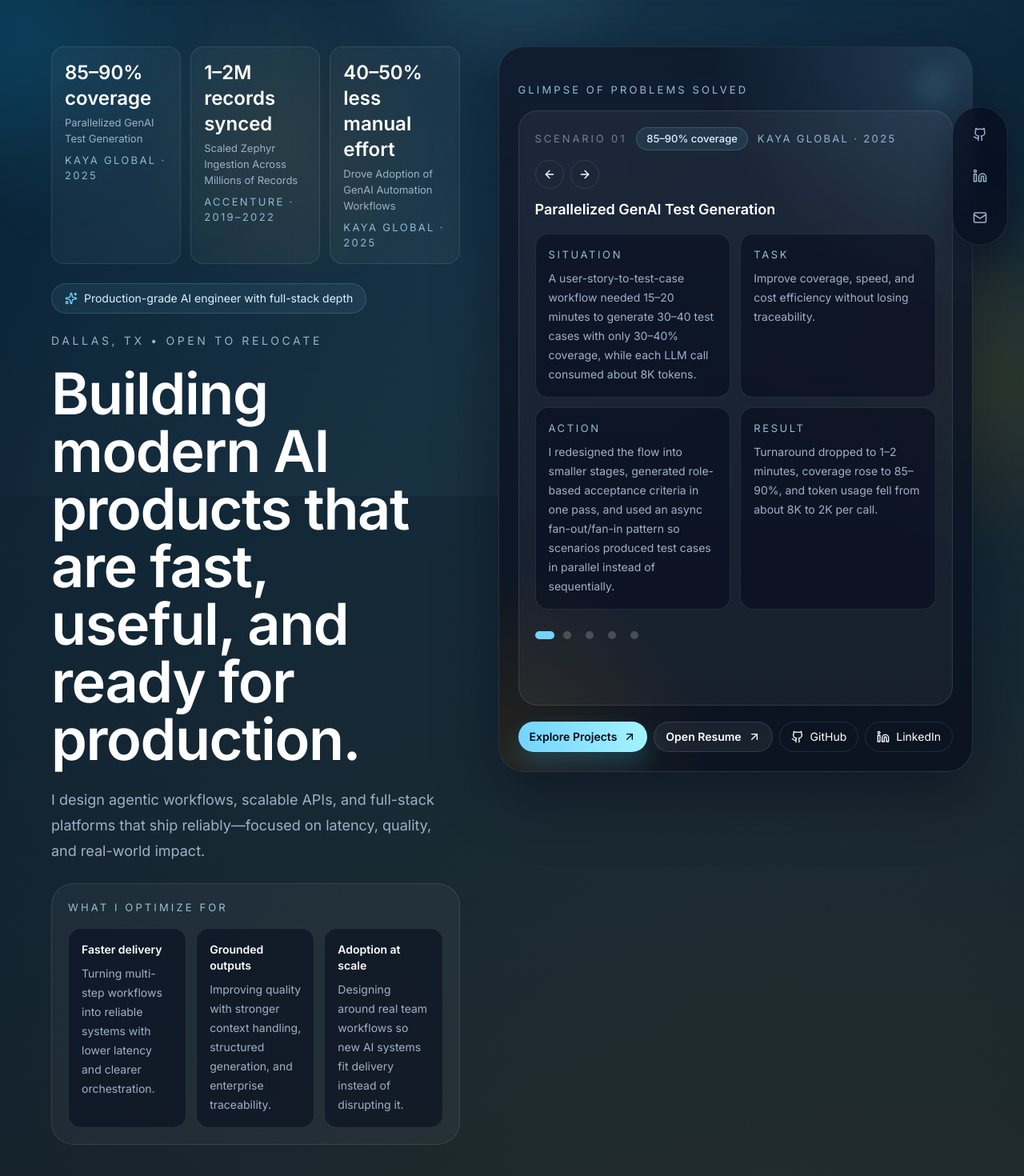
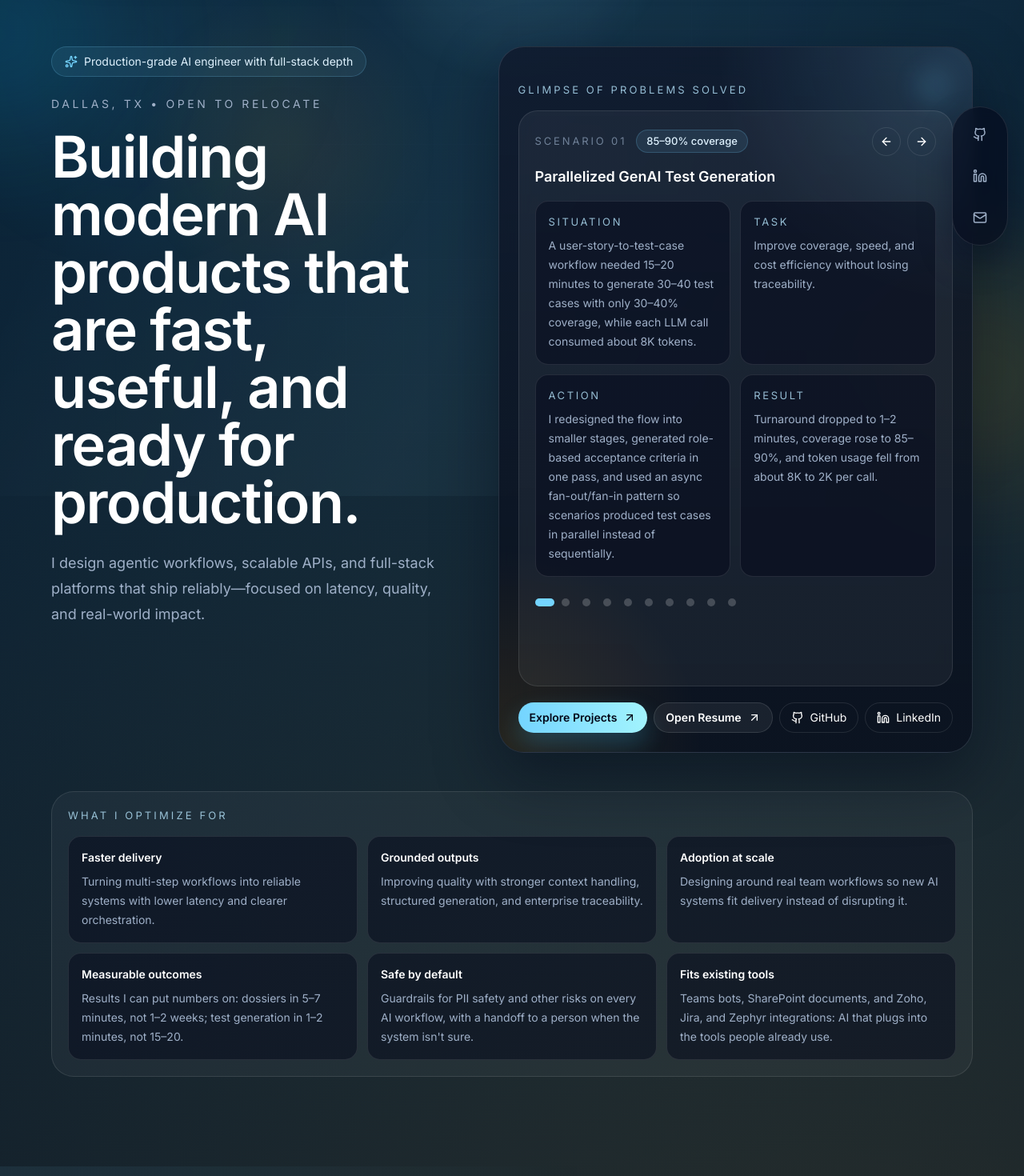
Before and after one commit to dhawalpanchal1997/My_Profile_Website, a Next.js app: page / in a window 1280 px wide. Shown: the part 180-1650 px from the top of the page at 80% size. Built offline with nearby package versions, Linux system fonts and the light colour scheme.

Commit message:
feat: enhance Hero component with optimized features and add new scenarios to resume data

```diff
--- a/src/components/Hero.tsx
+++ b/src/components/Hero.tsx
@@ -39,24 +39,6 @@ export default function Hero() {
           transition={{ duration: 0.55, ease: "easeOut" }}
           className="relative"
         >
-          <div className="mb-6 grid gap-3 sm:grid-cols-3">
-            {proofStrip.map((scenario) => (
-              <div
-                key={scenario.id}
-                className="rounded-2xl border border-white/10 bg-white/[0.04] p-4"
-              >
-                <p className="text-2xl font-semibold text-white [font-family:var(--font-display)]">
-                  {scenario.impact}
-                </p>
-                <p className="mt-1 text-xs leading-5 text-[var(--text-secondary)]">
-                  {scenario.title}
-                </p>
-                <p className="mt-2 text-xs uppercase tracking-[0.18em] text-sky-200/75">
-                  {scenario.employer} · {scenario.year}
-                </p>
-              </div>
-            ))}
-          </div>
 
           <div className="pill-label inline-flex items-center gap-2 rounded-full px-4 py-2 text-sm text-sky-100">
             <Sparkles size={16} className="text-sky-300" />
@@ -75,41 +57,6 @@ export default function Hero() {
           <p className="mt-6 max-w-2xl text-lg leading-8 text-[var(--text-secondary)]">
             {hero.subheadline}
           </p>
-
-          <div className="mt-6 rounded-[1.75rem] border border-white/10 bg-white/[0.04] p-5">
-            <p className="text-xs uppercase tracking-[0.24em] text-sky-200/80">
-              What I Optimize For
-            </p>
-            <div className="mt-4 grid gap-3 sm:grid-cols-3">
-              <div className="rounded-2xl border border-white/10 bg-slate-950/50 p-4">
-                <p className="text-sm font-semibold text-white">
-                  Faster delivery
-                </p>
-                <p className="mt-2 text-sm leading-6 text-[var(--text-secondary)]">
-                  Turning multi-step workflows into reliable systems with lower
-                  latency and clearer orchestration.
-                </p>
-              </div>
-              <div className="rounded-2xl border border-white/10 bg-slate-950/50 p-4">
-                <p className="text-sm font-semibold text-white">
-                  Grounded outputs
-                </p>
-                <p className="mt-2 text-sm leading-6 text-[var(--text-secondary)]">
-                  Improving quality with stronger context handling, structured
-                  generation, and enterprise traceability.
-                </p>
-              </div>
-              <div className="rounded-2xl border border-white/10 bg-slate-950/50 p-4">
-                <p className="text-sm font-semibold text-white">
-                  Adoption at scale
-                </p>
-                <p className="mt-2 text-sm leading-6 text-[var(--text-secondary)]">
-                  Designing around real team workflows so new AI systems fit
-                  delivery instead of disrupting it.
-                </p>
-              </div>
-            </div>
-          </div>
         </motion.div>
 
         <motion.div
@@ -126,7 +73,7 @@ export default function Hero() {
               <p className="text-xs uppercase tracking-[0.24em] text-sky-200/80">
                 Glimpse of Problems Solved
               </p>
-              <div className="rounded-[1.5rem] border border-white/10 bg-white/[0.05] p-5 lg:min-h-[744px]">
+              <div className="rounded-[1.5rem] border border-white/10 bg-white/[0.05] p-5 lg:min-h-[720px]">
                 <div className="flex flex-wrap items-center justify-between gap-3">
                   <div className="flex flex-wrap items-center gap-3">
                     <p className="text-xs uppercase tracking-[0.22em] text-[var(--text-muted)]">
@@ -135,9 +82,6 @@ export default function Hero() {
                     <span className="rounded-full border border-sky-300/20 bg-sky-300/10 px-3 py-1 text-xs font-medium text-sky-100">
                       {activeScenario.impact}
                     </span>
-                    <p className="text-xs uppercase tracking-[0.18em] text-sky-200/75">
-                      {activeScenario.employer} · {activeScenario.year}
-                    </p>
                   </div>
 
                   <div className="flex items-center gap-2">
@@ -208,7 +152,7 @@ export default function Hero() {
                   </div>
                 </motion.div>
 
-                <div className="mt-5 flex flex-wrap items-center gap-1">
+                <div className="mt-5 flex items-center gap-0.5">
                   {starScenarios.map((scenario, index) => (
                     <button
                       key={scenario.id}
@@ -216,7 +160,7 @@ export default function Hero() {
                       aria-label={`Show scenario ${scenario.id}`}
                       aria-pressed={index === activeScenarioIndex}
                       onClick={() => setActiveScenarioIndex(index)}
-                      className="group inline-flex h-6 w-6 items-center justify-center outline-none focus-visible:ring-2 focus-visible:ring-sky-300/70 focus-visible:ring-offset-2 focus-visible:ring-offset-slate-950"
+                      className="group inline-flex h-6 min-w-0 max-w-6 flex-1 items-center justify-center outline-none focus-visible:ring-2 focus-visible:ring-sky-300/70 focus-visible:ring-offset-2 focus-visible:ring-offset-slate-950"
                     >
                       <span
                         className={`h-2.5 rounded-full transition ${
@@ -269,6 +213,30 @@ export default function Hero() {
             </div>
           </div>
         </motion.div>
+
+        <motion.div
+          initial={{ opacity: 0, y: 26 }}
+          animate={{ opacity: 1, y: 0 }}
+          transition={{ duration: 0.55, ease: "easeOut", delay: 0.16 }}
+          className="rounded-[1.75rem] border border-white/10 bg-white/[0.04] p-5 lg:col-span-2"
+        >
+          <p className="text-xs uppercase tracking-[0.24em] text-sky-200/80">
+            What I Optimize For
+          </p>
+          <div className="mt-4 grid gap-3 sm:grid-cols-2 lg:grid-cols-3">
+            {hero.optimizeFor.map((item) => (
+              <div
+                key={item.title}
+                className="rounded-2xl border border-white/10 bg-slate-950/50 p-4"
+              >
+                <p className="text-sm font-semibold text-white">{item.title}</p>
+                <p className="mt-2 text-sm leading-6 text-[var(--text-secondary)]">
+                  {item.body}
+                </p>
+              </div>
+            ))}
+          </div>
+        </motion.div>
       </div>
     </section>
   );
--- a/src/data/resumedata.ts
+++ b/src/data/resumedata.ts
@@ -10,13 +10,37 @@ export const site = {
 export const hero = {
   subheadline:
     "I design agentic workflows, scalable APIs, and full-stack platforms that ship reliably—focused on latency, quality, and real-world impact.",
+  optimizeFor: [
+    {
+      title: "Faster delivery",
+      body: "Turning multi-step workflows into reliable systems with lower latency and clearer orchestration.",
+    },
+    {
+      title: "Grounded outputs",
+      body: "Improving quality with stronger context handling, structured generation, and enterprise traceability.",
+    },
+    {
+      title: "Adoption at scale",
+      body: "Designing around real team workflows so new AI systems fit delivery instead of disrupting it.",
+    },
+    {
+      title: "Measurable outcomes",
+      body: "Results I can put numbers on: dossiers in 5–7 minutes, not 1–2 weeks; test generation in 1–2 minutes, not 15–20.",
+    },
+    {
+      title: "Safe by default",
+      body: "Guardrails for PII safety and other risks on every AI workflow, with a handoff to a person when the system isn't sure.",
+    },
+    {
+      title: "Fits existing tools",
+      body: "Teams bots, SharePoint documents, and Zoho, Jira, and Zephyr integrations: AI that plugs into the tools people already use.",
+    },
+  ],
 }
 
 export const starScenarios = [
   {
     id: "01",
-    employer: "Kaya Global",
-    year: "2025",
     title: "Parallelized GenAI Test Generation",
     situation:
       "A user-story-to-test-case workflow needed 15–20 minutes to generate 30–40 test cases with only 30–40% coverage, while each LLM call consumed about 8K tokens.",
@@ -30,8 +54,6 @@ export const starScenarios = [
   },
   {
     id: "02",
-    employer: "Accenture",
-    year: "2019–2022",
     title: "Scaled Zephyr Ingestion Across Millions of Records",
     situation:
       "The Zephyr integration had to synchronize deeply hierarchical data from 5–10 REST and ZQL endpoints across 15+ projects over a six-month window.",
@@ -45,8 +67,6 @@ export const starScenarios = [
   },
   {
     id: "03",
-    employer: "Accenture",
-    year: "2019–2022",
     title: "Improved Test Data Integrity Across Zephyr and Jira",
     situation:
       "Zephyr and Jira payloads arrived with 50+ nested structures and inconsistent fields, making synchronized test data noisy and hard to trust for reporting.",
@@ -60,8 +80,6 @@ export const starScenarios = [
   },
   {
     id: "04",
-    employer: "Kaya Global",
-    year: "2025",
     title: "Drove Adoption of GenAI Automation Workflows",
     situation:
       "Automation testers were hesitant to adopt the GenAI platform because their release process depended on established NIST and Dyna BDD workflows and multiple intermediate artifacts.",
@@ -75,8 +93,6 @@ export const starScenarios = [
   },
   {
     id: "05",
-    employer: "Kaya Global",
-    year: "2025",
     title: "Built RAG Pipelines for Complex Enterprise Context",
     situation:
       "AI workflows needed reliable context from large, unstructured enterprise assets including model files, code, PDFs, Word docs, spreadsheets, Jira attachments, local storage, and Git repositories.",
@@ -87,6 +103,71 @@ export const starScenarios = [
     result:
       "Output quality improved by 80–90%, and the platform became reliable enough to support large documents, multi-sheet spreadsheets, and cross-linked project data in production workflows.",
     impact: "80–90% quality lift",
+  },
+  {
+    id: "06",
+    title: "Account Dossier for Sales Teams",
+    situation:
+      "Sales teams built target-account dossiers by hand, an estimated 1–2 weeks of one person's time.",
+    task:
+      "Automate account research and planning, and deliver it inside Teams so the AI feels like a coworker, not another tool.",
+    action:
+      "I built an AI pipeline that researches an account in real time from several perspectives, drafts a tailored plan and strategy, and generates next actions. A Teams bot classifies input, identifies the target account, and reuses prior research, with guardrails for PII safety and other risks.",
+    result:
+      "Dossiers now take 5–7 minutes per target account instead of 1–2 weeks of one person's time, arriving in SharePoint as business-format documents that follow design and marketing guidelines.",
+    impact: "5–7 min per account",
+  },
+  {
+    id: "07",
+    title: "Hiring Assistant for HR Teams",
+    situation:
+      "ATS scans filtered candidates by keyword selection and percent match with the job summary, screening out a good pool of talented candidates.",
+    task:
+      "Evaluate candidates holistically against a rubric HR controls, whatever the role or job board.",
+    action:
+      "I built an AI workflow where a supervisor agent coordinates worker agents for skills, experience, social presence and reviews, and CV matching, then combines them into one score against the HR rubric, with guardrails for PII safety and other risks.",
+    result:
+      "HR gets a holistic score for technical and non-technical hires alike, with more control over scoring, filtering, and screening, across jobs posted on Zoho Recruit, LinkedIn, and the careers portal.",
+    impact: "Holistic rubric scoring",
+  },
+  {
+    id: "08",
+    title: "Employee Time Tracking",
+    situation:
+      "Finance exported timesheets to Excel every week to build reports, project managers tracked hours against project allocation by hand, and nothing validated reported hours against allocation.",
+    task:
+      "Automate reporting for finance, leads, and PMs, and add a system that validates reported hours.",
+    action:
+      "I built a timesheet sync pipeline and curated reports with role-specific KPIs, visuals, and views, plus AI compliance reports for invalid hours, missing timesheets, holiday reporting, and invalid or unapproved leaves, with guardrails for PII safety and other risks.",
+    result:
+      "Finance, team leads, and project managers get weekly, monthly, and date-range reports without manual exports, and compliance exceptions surface automatically.",
+    impact: "Automated compliance",
+  },
+  {
+    id: "09",
+    title: "Onboarding AI Assistant",
+    situation:
+      "New hires join different teams with different roles and experience levels, and each needs training that fits plus help when they get stuck.",
+    task:
+      "Give each new employee a personalized training path with Q&A support and understanding checks at every step.",
+    action:
+      "I built an assistant that creates curated training milestones from each employee's role, experience, and joining team, answers questions at every step, and quizzes them on each module, correcting wrong answers, with guardrails for PII safety and other risks.",
+    result:
+      "Every new hire gets a milestone plan built for their role and team, Q&A support at each step, and a check that they understood the module, with corrections when they didn't.",
+    impact: "Personalized training paths",
+  },
+  {
+    id: "10",
+    title: "Company General AI Assistant",
+    situation:
+      "Employees had day-to-day questions spanning many topics and teams, and needed a direct way to get accurate answers.",
+    task:
+      "Build one assistant that routes each question to the right expertise, backs answers with evidence, and knows when to hand off to a person.",
+    action:
+      "I built a team of specialized AI agents behind a supervisor agent that routes each request to the right one, giving each custom tools, MCP integrations, and documents for thorough answers, with guardrails for PII safety and other risks.",
+    result:
+      "Employees message the bot directly with any query and get an evidence-backed answer, or a handoff to the right point of contact or SME when the bot isn't sure.",
+    impact: "Evidence-backed answers",
   },
 ]
 
```
